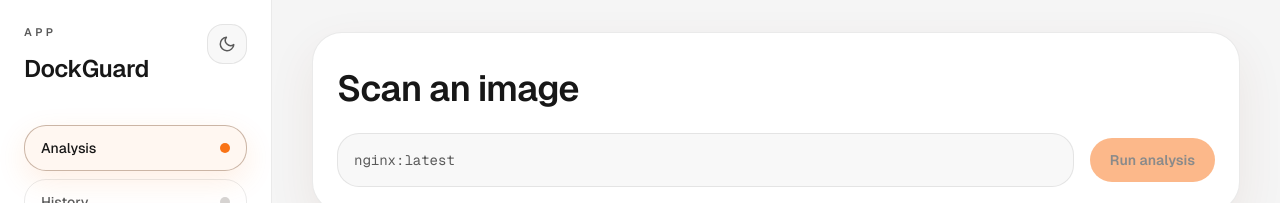
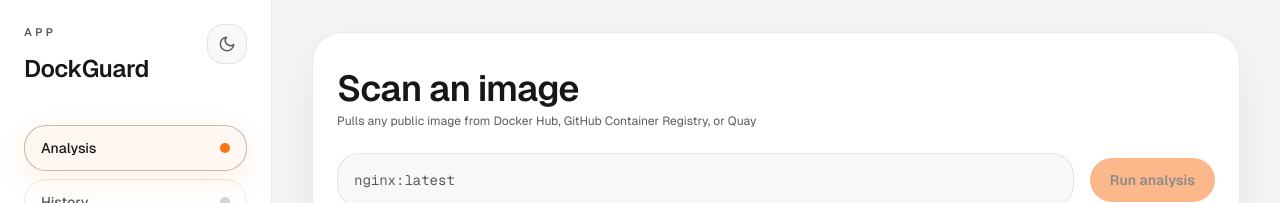
Before and after one commit to acharlas/DockGuard, a Next.js app in the folder frontend/: page / in a window 1280 px wide. Shown: the top 203 px of the page. Built offline with nearby package versions, Linux system fonts and the light colour scheme; no server answers.

Commit message:
Added a description to highlight multiple registery fetch

```diff
--- a/frontend/src/app/page.tsx
+++ b/frontend/src/app/page.tsx
@@ -37,6 +37,9 @@
         <h1 className="text-xl font-semibold tracking-tight text-[color:var(--dockguard-ink)] sm:mt-3 sm:text-4xl">
           Scan an image
         </h1>
+        <p className="mt-1 text-xs text-[color:var(--dockguard-muted)]">
+          Pulls any public image from Docker Hub, GitHub Container Registry, or Quay
+        </p>
 
         <form
           onSubmit={handleSubmit}
```
